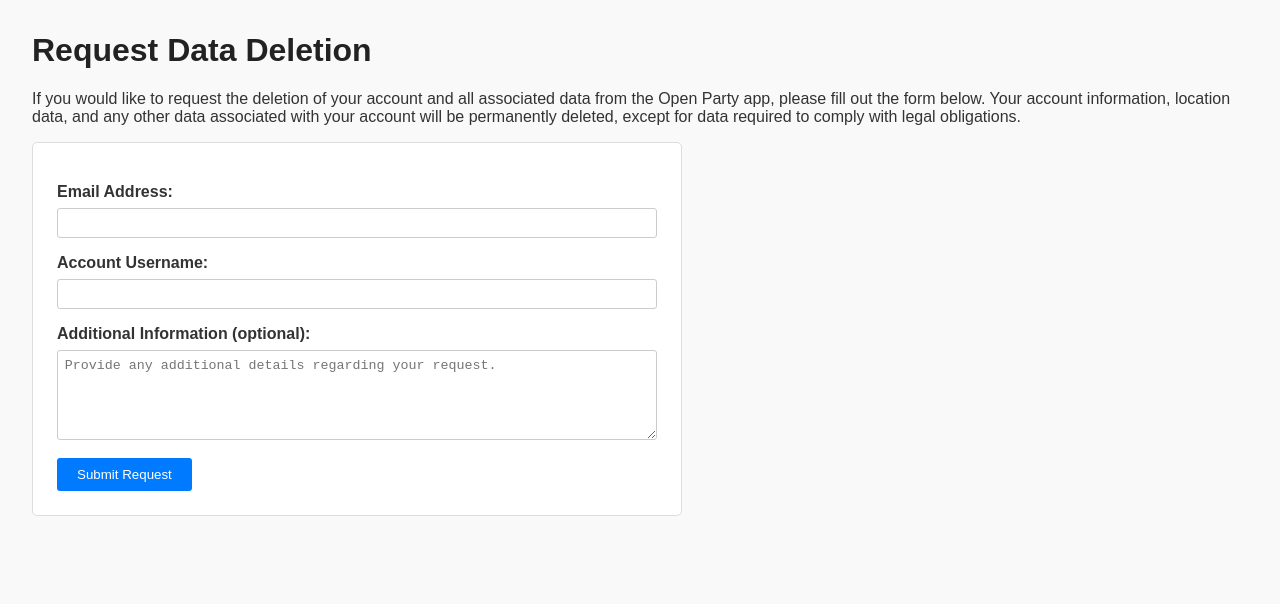
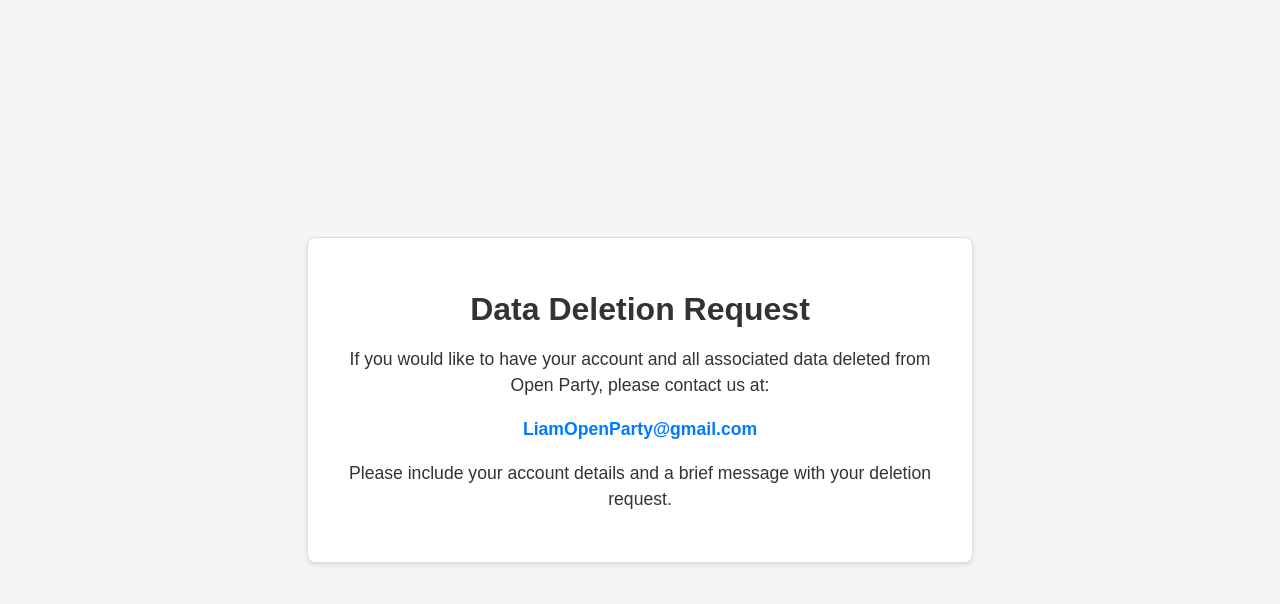
Before and after one commit to Liam-Robertson/Open-Party, a plain HTML site: page delete-data.html in a window 1280 px wide. Drawn offline with Linux system fonts and the light colour scheme.

Commit message:
Update delete-data.html

```diff
--- a/delete-data.html
+++ b/delete-data.html
@@ -3,71 +3,56 @@
 <head>
   <meta charset="UTF-8">
   <meta name="viewport" content="width=device-width, initial-scale=1.0">
-  <title>Request Data Deletion - Open Party</title>
+  <title>Data Deletion Request - Open Party</title>
   <style>
     body {
       font-family: Arial, sans-serif;
-      background-color: #f9f9f9;
-      margin: 2em;
+      background-color: #f5f5f5;
+      margin: 0;
+      padding: 0;
+      display: flex;
+      align-items: center;
+      justify-content: center;
+      height: 100vh;
       color: #333;
     }
+    .container {
+      background: #fff;
+      border: 1px solid #ddd;
+      border-radius: 8px;
+      padding: 2em;
+      max-width: 600px;
+      box-shadow: 0 2px 4px rgba(0,0,0,0.1);
+      text-align: center;
+    }
     h1 {
-      color: #222;
+      margin-bottom: 0.5em;
     }
-    form {
-      max-width: 600px;
-      background: #fff;
-      padding: 1.5em;
-      border: 1px solid #ddd;
-      border-radius: 5px;
-      margin-top: 1em;
+    p {
+      font-size: 1.1em;
+      line-height: 1.5;
     }
-    label {
-      display: block;
-      margin-top: 1em;
-      font-weight: bold;
+    a {
+      color: #007BFF;
+      text-decoration: none;
     }
-    input, textarea {
-      width: 100%;
-      padding: 0.5em;
-      margin-top: 0.5em;
-      border: 1px solid #ccc;
-      border-radius: 3px;
-      box-sizing: border-box;
-    }
-    button {
-      margin-top: 1em;
-      padding: 0.7em 1.5em;
-      background-color: #007bff;
-      color: #fff;
-      border: none;
-      border-radius: 3px;
-      cursor: pointer;
-    }
-    button:hover {
-      background-color: #0056b3;
-    }
-    .instructions {
-      margin-bottom: 1em;
+    a:hover {
+      text-decoration: underline;
     }
   </style>
 </head>
 <body>
-  <h1>Request Data Deletion</h1>
-  <p class="instructions">
-    If you would like to request the deletion of your account and all associated data from the Open Party app, please fill out the form below. Your account information, location data, and any other data associated with your account will be permanently deleted, except for data required to comply with legal obligations.
-  </p>
-  <form action="mailto:support@openparty.app" method="post" enctype="text/plain">
-    <label for="email">Email Address:</label>
-    <input type="email" id="email" name="email" required>
-
-    <label for="username">Account Username:</label>
-    <input type="text" id="username" name="username" required>
-
-    <label for="message">Additional Information (optional):</label>
-    <textarea id="message" name="message" rows="5" placeholder="Provide any additional details regarding your request."></textarea>
-
-    <button type="submit">Submit Request</button>
-  </form>
+  <div class="container">
+    <h1>Data Deletion Request</h1>
+    <p>
+      If you would like to have your account and all associated data deleted from Open Party, please contact us at:
+    </p>
+    <p>
+      <strong><a href="mailto:LiamOpenParty@gmail.com">LiamOpenParty@gmail.com</a></strong>
+    </p>
+    <p>
+      Please include your account details and a brief message with your deletion request.
+    </p>
+  </div>
 </body>
 </html>
```
